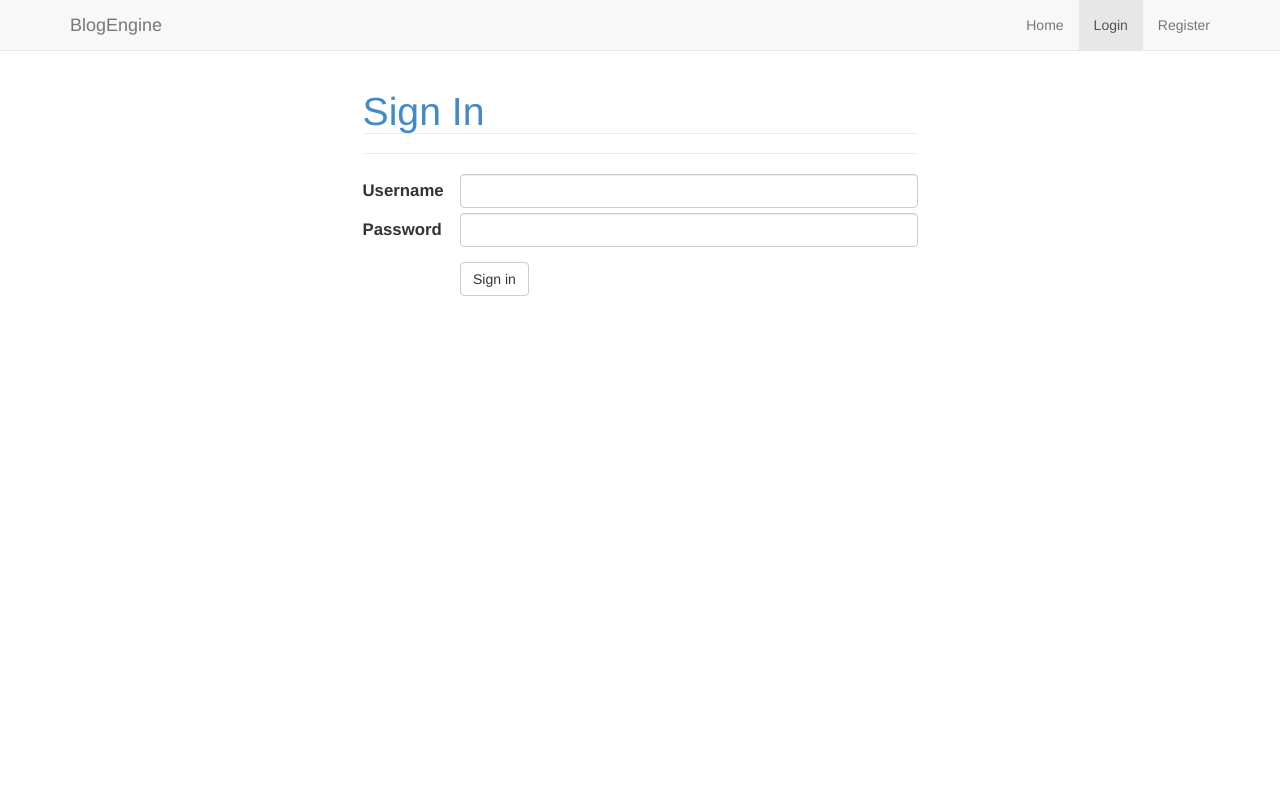
After one commit to EgorDm/BlogEngine-Demo, a PHP site: page /action.php?login in a window 1280 px wide. The commit adds this page. Run offline with PHP 8.4, Linux system fonts and the light colour scheme; some libraries are stand-ins or nearby versions.

Commit message:
Added first pages Added BlogEngine as a module

```diff
--- /dev/null
+++ b/action.php
@@ -0,0 +1,95 @@
+
+<html lang="en">
+<?php include_once 'header.php'?>
+
+<div class="container">
+
+    <?php if(isset($_GET['login'])) {?>
+        <div class="row">
+            <div class="col-md-6 col-md-offset-3">
+                <div class="page-header">
+                    <h1>Sign In</h1>
+                </div>
+                <form>
+                    <div class="row">
+                        <div class="col-md-2">
+                            <label>Username</label>
+                        </div>
+                        <div class="col-md-10">
+                            <input type="email" name="email" class="form-control">
+                        </div>
+                    </div>
+                    <div class="row">
+                        <div class="col-md-2">
+                            <label>Password</label>
+                        </div>
+                        <div class="col-md-10">
+                            <input type="password" name="password" class="form-control">
+                        </div>
+                    </div>
+                    <div class="row">
+                        <div class="col-md-10 col-md-offset-2">
+                            <input type="submit" name="login" value="Sign in" class="btn btn-default">
+                        </div>
+                    </div>
+                </form>
+            </div>
+        </div>
+
+    <?php } ?>
+    <?php if(isset($_GET['register'])) {?>
+        <div class="row">
+            <div class="col-md-6 col-md-offset-3">
+                <div class="page-header">
+                    <h1>Register</h1>
+                </div>
+                <form>
+                    <div class="row">
+                        <div class="col-md-2">
+                            <label>Name</label>
+                        </div>
+                        <div class="col-md-10">
+                            <input type="fullname" name="fullname" class="form-control">
+                        </div>
+                    </div>
+                    <div class="row">
+                        <div class="col-md-2">
+                            <label>Username</label>
+                        </div>
+                        <div class="col-md-10">
+                            <input type="username" name="username" class="form-control">
+                        </div>
+                    </div>
+                    <div class="row">
+                        <div class="col-md-2">
+                            <label>Email</label>
+                        </div>
+                        <div class="col-md-10">
+                            <input type="email" name="email" class="form-control">
+                        </div>
+                    </div>
+                    <div class="row">
+                        <div class="col-md-2">
+                            <label>Password</label>
+                        </div>
+                        <div class="col-md-10">
+                            <input type="password" name="password" class="form-control">
+                        </div>
+                    </div>
+                    <div class="row">
+                        <div class="col-md-10 col-md-offset-2">
+                            <input type="submit" name="register" value="Register" class="btn btn-default">
+                        </div>
+                    </div>
+                </form>
+            </div>
+        </div>
+
+    <?php } ?>
+
+</div>
+
+
+<script src="js/bootstrap.min.js"></script>
+</body>
+</html>
--- /dev/null
+++ b/css/main.css
@@ -0,0 +1,113 @@
+body > .container {
+    margin-top: 50px;
+}
+
+.content {
+    background-color: #ffffff;
+    padding: 25px;
+}
+
+.post {
+    border: 1px solid #dddddd;
+    border-radius: 4px;
+    margin: 0 0 30px 0;
+    padding: 0 30px 30px 30px;
+}
+
+.post-content {
+    margin-top: 30px;
+}
+
+.jumbotron {
+    background-color: transparent;
+    margin-bottom: 0;
+}
+
+.jumbotron h1 {
+    font-size: 2.6em;
+}
+
+.jumbotron p {
+    margin-top: 20px;
+    margin-bottom: 0;
+}
+
+.jumbotron .btn {
+    font-size: 1em;
+}
+
+.headline {
+    line-height: 1em;
+    font-size: 2.4em;
+    margin-bottom: 0;
+}
+
+.headline-meta {
+    font-size: 1em;
+}
+
+.widget-title {
+    margin-top: 30px;
+    margin-bottom: 20px;
+
+    color: #428bca;
+    font-weight: bold;
+    font-size: 2.4em;
+}
+
+.widget-title h2 {
+    display: inline-block;
+    vertical-align: top;
+    margin: 4px 0;
+}
+
+.page-header h1 {
+    font-size: 2.8em;
+    border-bottom: 1px solid #eee;
+    color: #428bca;
+}
+
+.btn-link, .btn-link:hover {
+    border: solid 1px #428bca;
+    border-radius: 4px;
+}
+
+.btn {
+    margin-top: 10px;
+}
+
+.dl-horizontal dt {
+    width: auto;
+}
+
+.dl-horizontal dd {
+    margin-left: 80px;
+}
+
+label {
+    line-height: 34px;
+    font-size: 1.2em;
+    vertical-align: middle;
+}
+
+.form-control:focus {
+    border-color: #66afe9;
+    outline: 0;
+    -webkit-box-shadow: none;
+    box-shadow: none;
+}
+
+
+h1 {
+    font-size: 20px;
+}
+
+h2 {
+    border-bottom: 1px solid #eee;
+    color: #428bca;
+    font-weight: bold;
+}
+
+p {
+    font-size: 1.2em;
+}
--- /dev/null
+++ b/header.php
@@ -0,0 +1,33 @@
+<head>
+    <meta http-equiv="Content-Type" content="text/html; charset=UTF-8">
+    <meta charset="utf-8">
+    <meta name="viewport" content="width=device-width, initial-scale=1">
+
+    <title>BlogEngine Demo Blog</title>
+
+    <link rel="stylesheet" type="text/css" href="css/bootstrap.min.css">
+    <link rel="stylesheet" type="text/css" href="css/main.css">
+
+    <script src="//code.jquery.com/jquery-1.11.2.min.js"></script>
+</head>
+<body>
+<nav class="navbar navbar-default navbar-fixed-top">
+    <div class="container">
+        <div class="navbar-header">
+            <button type="button" class="navbar-toggle collapsed" data-toggle="collapse" data-target="#navbar" aria-expanded="false" aria-controls="navbar">
+                <span class="sr-only">Toggle navigation</span>
+                <span class="icon-bar"></span>
+                <span class="icon-bar"></span>
+                <span class="icon-bar"></span>
+            </button>
+            <a class="navbar-brand" href="#">BlogEngine</a>
+        </div>
+        <div id="navbar" class="navbar-collapse collapse">
+            <ul class="nav navbar-nav navbar-right">
+                <li><a href="#">Home</a></li>
+                <li <?php if(isset($_GET['login'])) { echo 'class="active"'; } ?>> <a href="action.php?login">Login</a></li>
+                <li <?php if(isset($_GET['register'])) { echo 'class="active"'; } ?>> <a href="action.php?register">Register</a></li>
+            </ul>
+        </div>
+    </div>
+</nav>
```
Also changed, not shown: index.php (+54 -9 lines), 1 other file.
